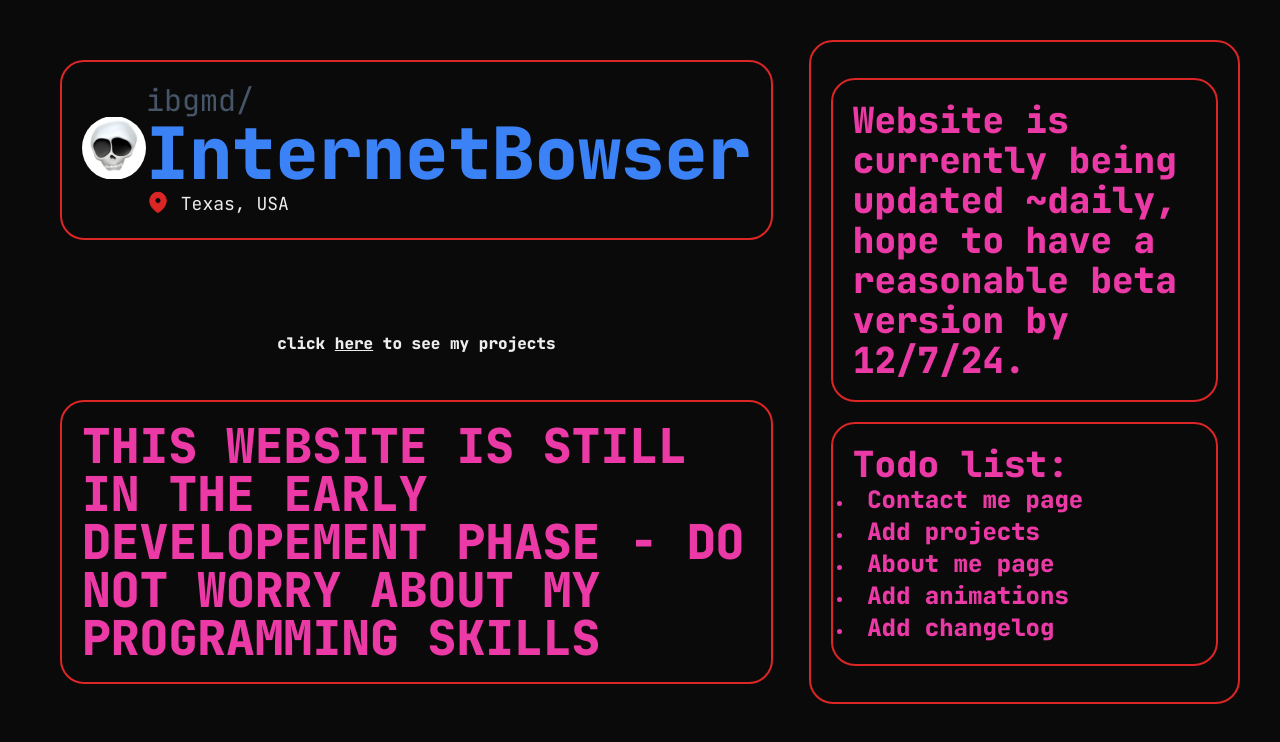
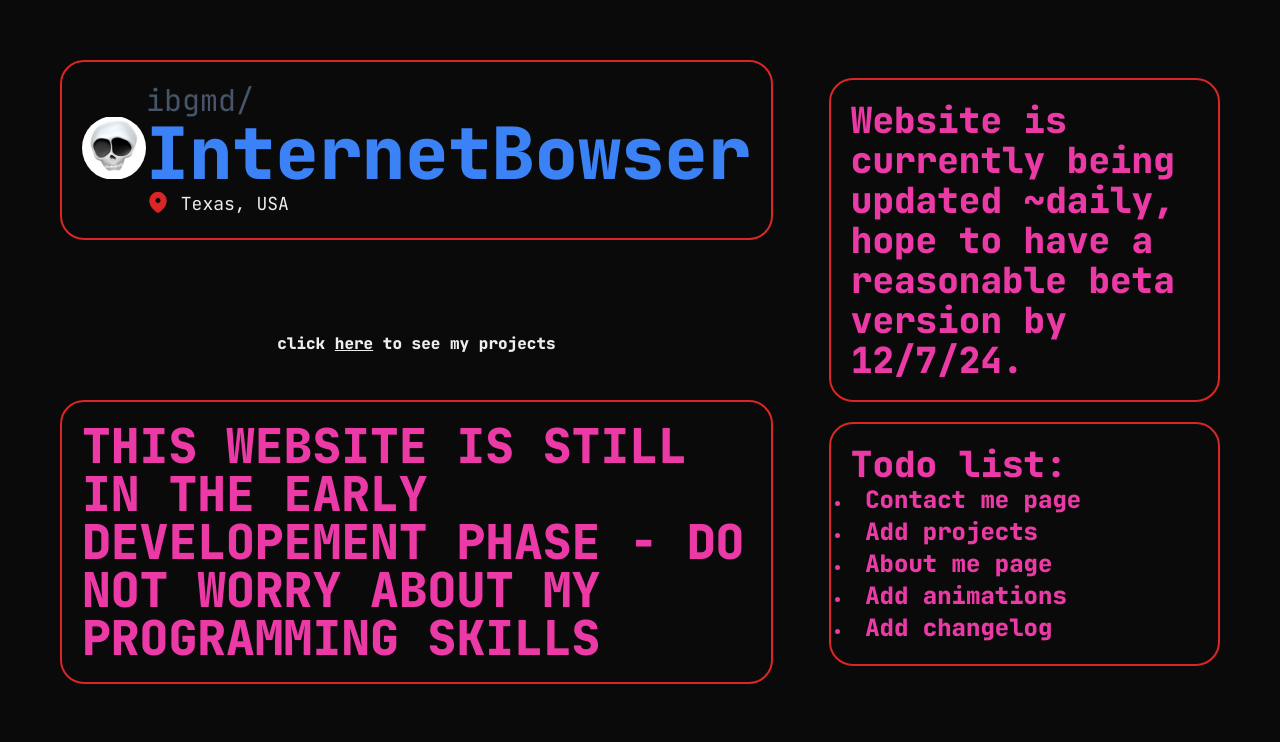
Before and after one commit to InternetBowser670/ibgmd-page-vercel, a Next.js app: page / in a window 1280 px wide. Shown: the top 742 px of the page. Built offline with nearby package versions, Linux system fonts and the light colour scheme.

Commit message:
small change - removed border from a div

```diff
--- a/app/page.tsx
+++ b/app/page.tsx
@@ -68,7 +68,7 @@ export default function Page() {
 
 
 
-        <div className="max-w-500 border-solid border-2 border-red-600 rounded-3xl content-center flex-1">
+        <div className="max-w-500  content-center flex-1">
           <div className="border-solid border-2 border-red-600 rounded-3xl p-5 m-5">
               <p className={"text-4xl text-blue-500 animate-rainbowText" + " " + jetbrains_800weight.className}>
                         Website is currently being updated ~daily, hope to have a reasonable beta version by 12/7/24.
```
